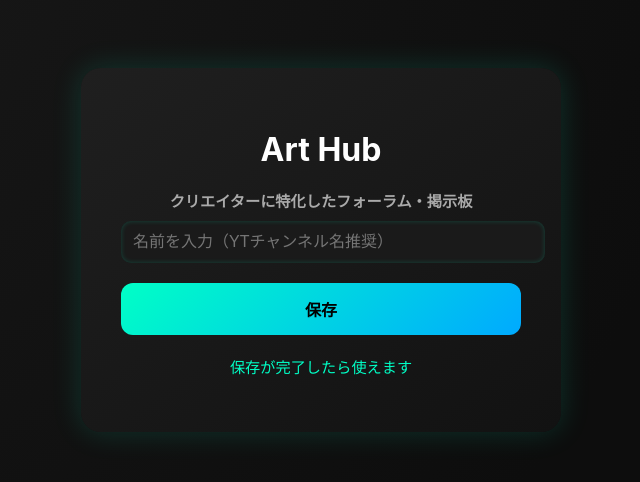
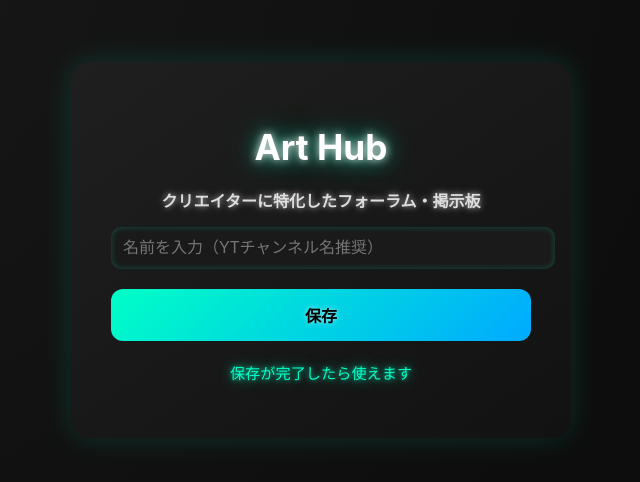
Before and after one commit to tttttest35/Art-Hub, a plain HTML site: page index.html in a window 1280 px wide. Shown: the part 150-632 px from the top of the page, without its empty margins (319-959 px from the left). Drawn offline with nearby package versions, Linux system fonts and the light colour scheme.

Commit message:
Add files via upload

```diff
--- a/index.html
+++ b/index.html
@@ -20,23 +20,27 @@
       background: linear-gradient(145deg, #1f1f1f, #121212);
       border-radius: 20px;
       padding: 40px;
-      width: 400px;
+      width: 420px;
       text-align: center;
       box-shadow: 0 0 30px rgba(0, 255, 200, 0.15);
     }
 
     h1 {
-      font-size: 2rem;
+      font-size: 2.2rem;
       margin-bottom: 20px;
       color: #fff;
+      text-shadow: 0 0 8px rgba(255,255,255,0.9),
+                   0 0 20px rgba(0,255,200,0.6),
+                   0 0 40px rgba(0,255,200,0.4);
     }
 
     label {
       display: block;
-      margin-bottom: 10px;
-      font-size: 0.95rem;
+      margin-bottom: 15px;
+      font-size: 1rem;
       font-weight: 600;
-      color: #aaa;
+      color: #ddd;
+      text-shadow: 0 0 6px rgba(255,255,255,0.7);
     }
 
     input {
@@ -48,13 +52,13 @@
       background: #1a1a1a;
       color: #fff;
       font-size: 1rem;
-      box-shadow: inset 0 0 5px rgba(0, 255, 200, 0.2);
+      box-shadow: inset 0 0 6px rgba(0, 255, 200, 0.25);
       margin-bottom: 20px;
       transition: all 0.3s ease;
     }
 
     input:focus {
-      box-shadow: 0 0 10px rgba(0, 255, 200, 0.5);
+      box-shadow: 0 0 12px rgba(0, 255, 200, 0.8);
     }
 
     button {
@@ -68,17 +72,20 @@
       font-size: 1rem;
       cursor: pointer;
       transition: transform 0.2s ease, box-shadow 0.3s ease;
+      text-shadow: 0 0 5px rgba(255,255,255,0.6);
     }
 
     button:hover {
       transform: translateY(-3px);
-      box-shadow: 0 10px 20px rgba(0, 255, 200, 0.3);
+      box-shadow: 0 10px 20px rgba(0, 255, 200, 0.4);
     }
 
     #status {
       margin-top: 20px;
       font-size: 0.95rem;
       color: #00ffc6;
+      text-shadow: 0 0 5px rgba(0,255,200,0.8),
+                   0 0 15px rgba(0,255,200,0.6);
     }
   </style>
 </head>
```
